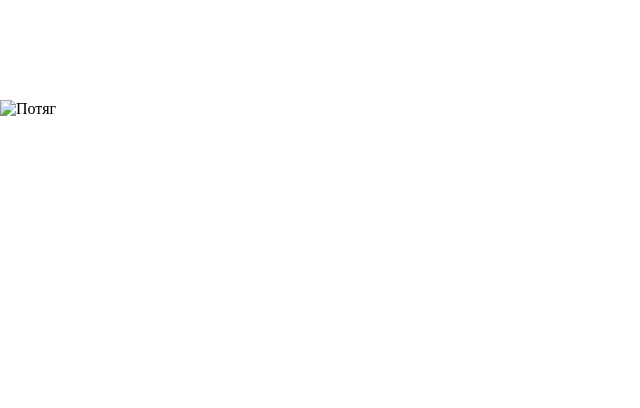
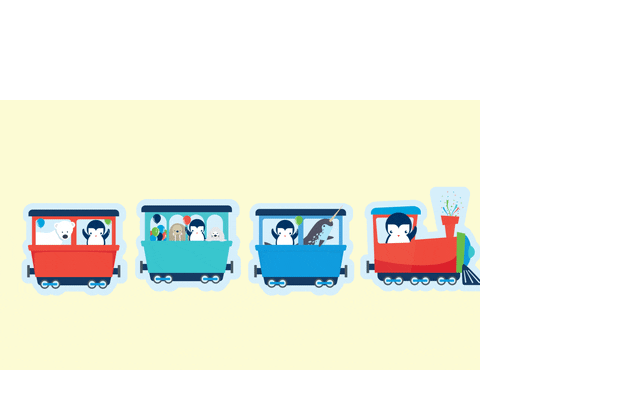
Before and after one commit to SofiaSurova/graduation, a plain HTML site: page Рух поїзда.html in a window 1280 px wide. Shown: the whole page, without its empty margins (0-640 px from the left). Drawn offline with Linux system fonts and the light colour scheme.

Commit message:
Update Рух поїзда.html

```diff
--- a/Рух поїзда.html
+++ b/Рух поїзда.html
@@ -15,7 +15,7 @@
     </style>
 </head>
 <body>
-    <img id="train" src="04-27-57-299_512.webp" alt="Потяг">
+    <img id="train" src="Image20250426133033.gif" alt="Потяг">
 
     <script>
         const train = document.getElementById('train');
```
